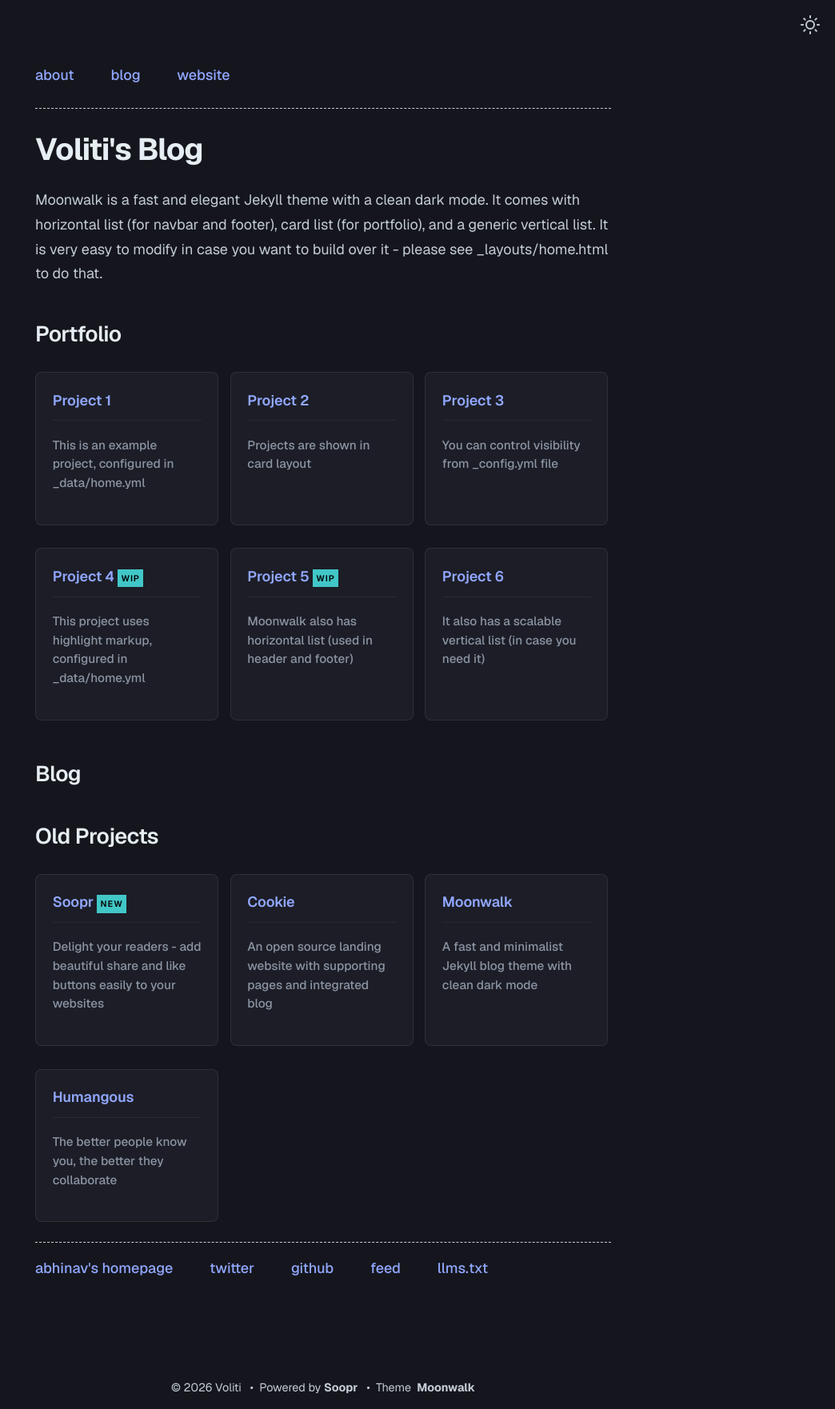
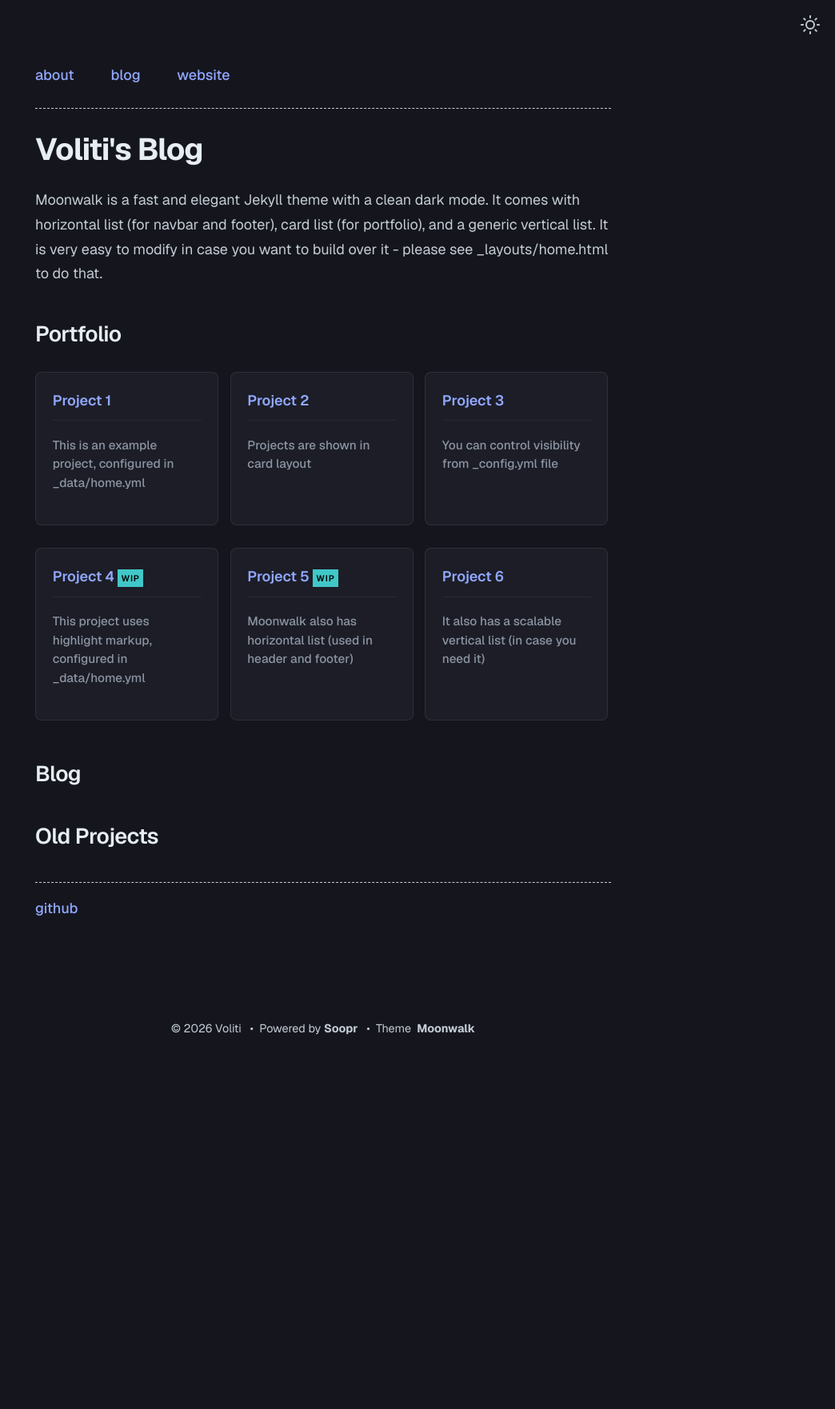
Before and after one commit to Voliti1/Voliti1.github.io, a Jekyll site: the page built from index.md, in a window 1280 px wide. Shown: the whole page at 80% size, without its empty margins (236-1280 px from the left). Built offline with Jekyll 4.4.1, drawn with Linux system fonts in a browser that asks for light colours; after the commit the page ends 1312 px from its top, so only the background shows below that.

Commit message:
Update home.yml

```diff
--- a/_data/home.yml
+++ b/_data/home.yml
@@ -35,39 +35,10 @@
     url: overview-post
     desc: It also has a scalable vertical list (in case you need it)
 
-old_project_entries:
-  - title: Soopr
-    url: https://www.soopr.co
-    desc: Delight your readers - add beautiful share and like buttons easily to your websites
-    highlight: NEW
+footer_entries:
+  - title: github
+    url: https://github.com/Voliti1
 
-  - title: Cookie
-    url: https://github.com/abhinavs/cookie
-    desc: An open source landing website with supporting pages and integrated blog
-
-  - title: Moonwalk
-    url: https://github.com/abhinavs/moonwalk
-    desc: A fast and minimalist Jekyll blog theme with clean dark mode
-
-  - title: Humangous
-    url: https://www.humangous.co
-    desc: The better people know you, the better they collaborate
-
-footer_entries:
-  - title: abhinav's homepage
-    url: https://www.abhinav.co
-
-  - title: twitter
-    url: https://twitter.com/abhinav
-
-  - title: github
-    url: https://github.com/abhinavs
-
-  - title: feed
-    url: feed.xml
-
-  - title: llms.txt
-    url: llms.txt
 
 misc_entries:
   - title: this is an example vertical list
@@ -87,10 +58,7 @@
     url: false
     entries:
       - title: on Github
-        url: https://github.com/abhinavs/moonwalk
-
-      - title: originally built for abhinav's homepage
-        url: https://www.abhinav.co
+        url: https://github.com/Voliti1
 
       - title: this list is scalable and can be nested
         url: false
```
